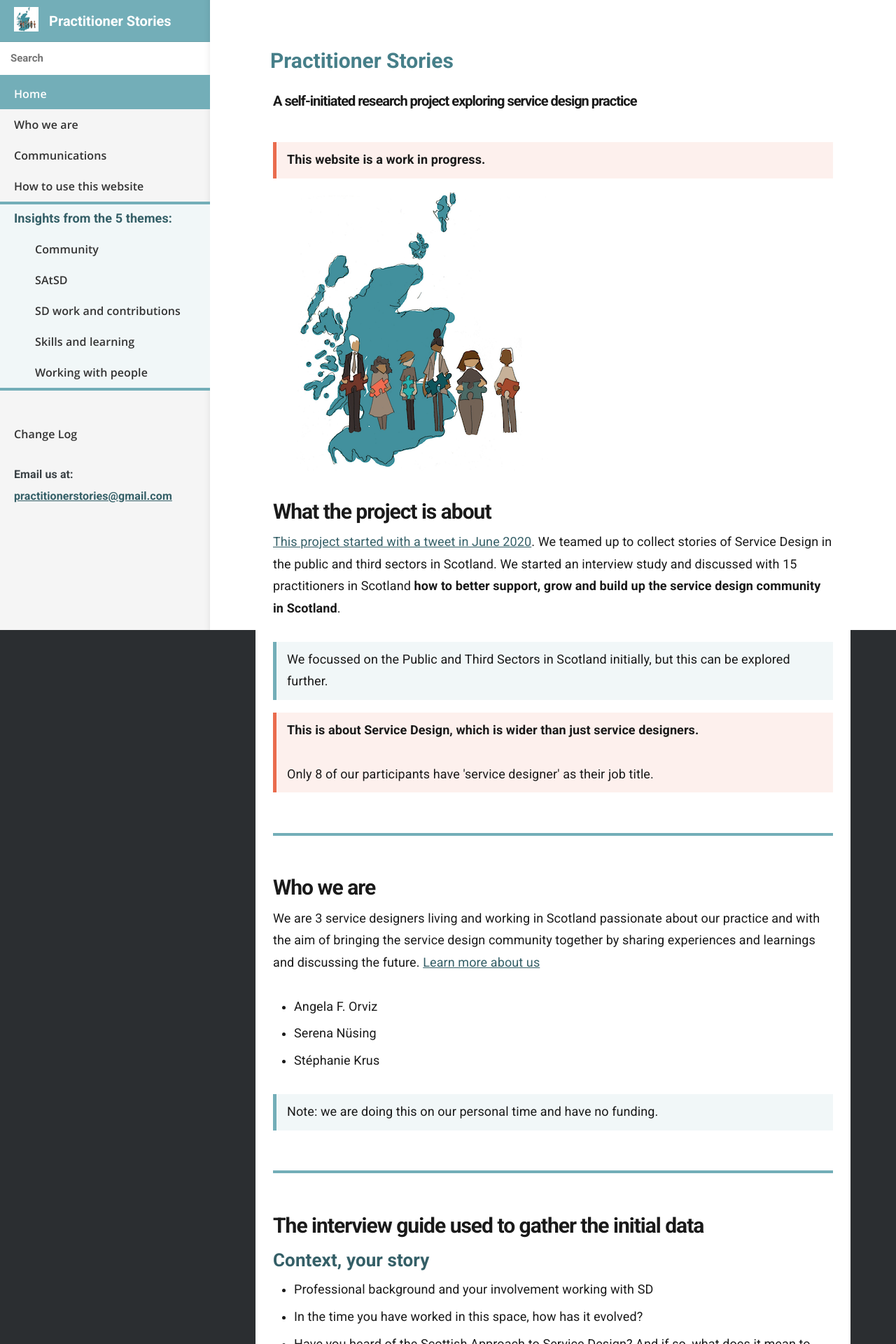
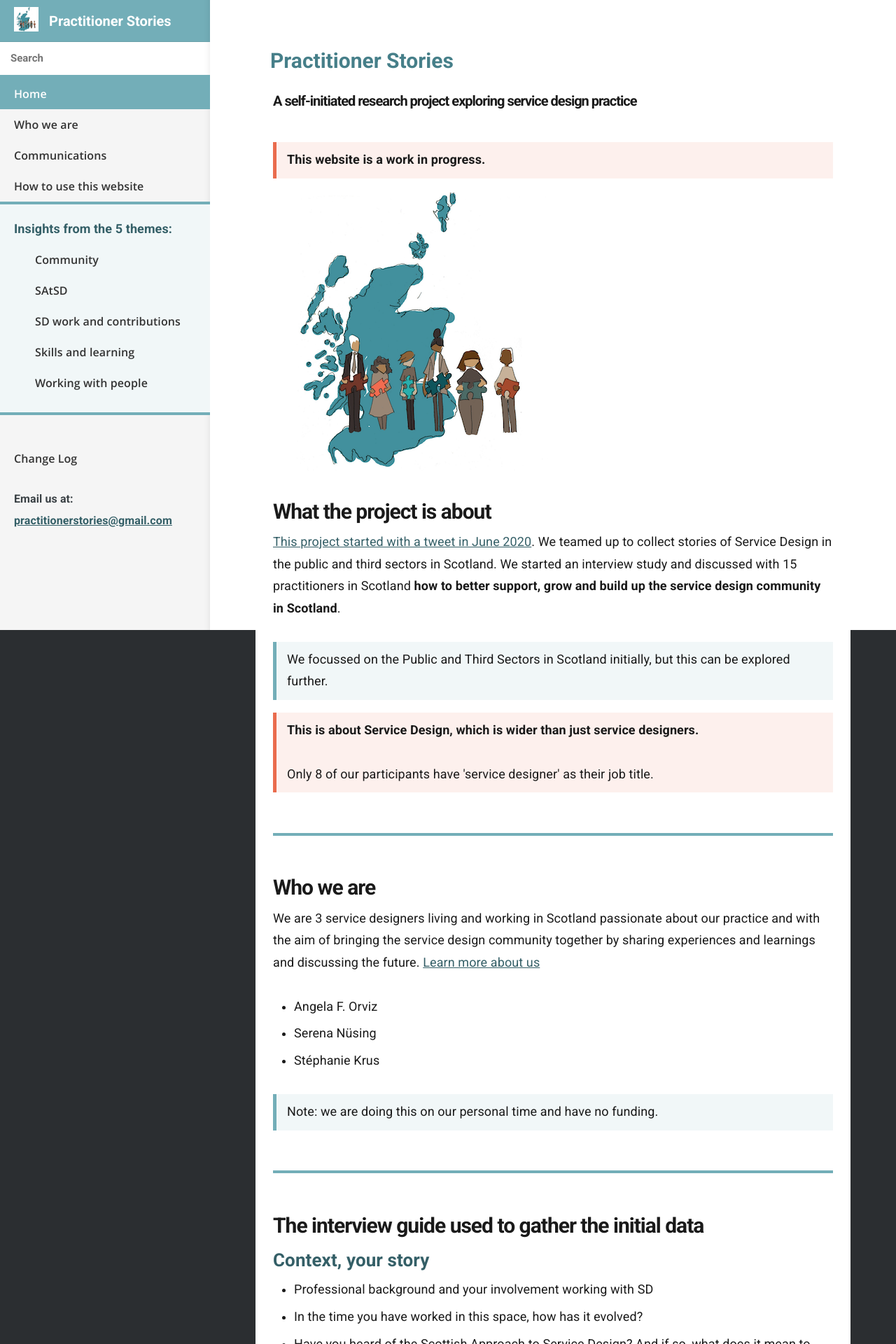
Before and after one commit to stephanie-K/practitioner-stories, a Jekyll site: the page built from index.md, in a window 1280 px wide. Shown: the top 1920 px of the page at 70% size. Built offline with Jekyll 4.4.1, drawn with Linux system fonts in a browser that asks for light colours.

Commit message:
improve spacing in theme nav

```diff
--- a/_layouts/default.html
+++ b/_layouts/default.html
@@ -60,11 +60,11 @@
 							margin-bottom: 0;
 							background-color: #f1f7f8;
 							color: #345f67;
-							padding: 0.5rem 2rem">
+							padding: 2rem 1rem 0.5rem 2rem">
 							<strong>Insights from the 5 themes:</strong>
 				</p>
 
-				<ul style="background-color: #f1f7f8; padding-left: 3rem">
+				<ul style="background-color: #f1f7f8; padding-left: 3rem; padding-bottom: 2rem;">
 				{% assign grouped = site.docs | group_by: 'category' %}
 				{% for group in grouped %}
 					<li class="nav-item top-level">
```
